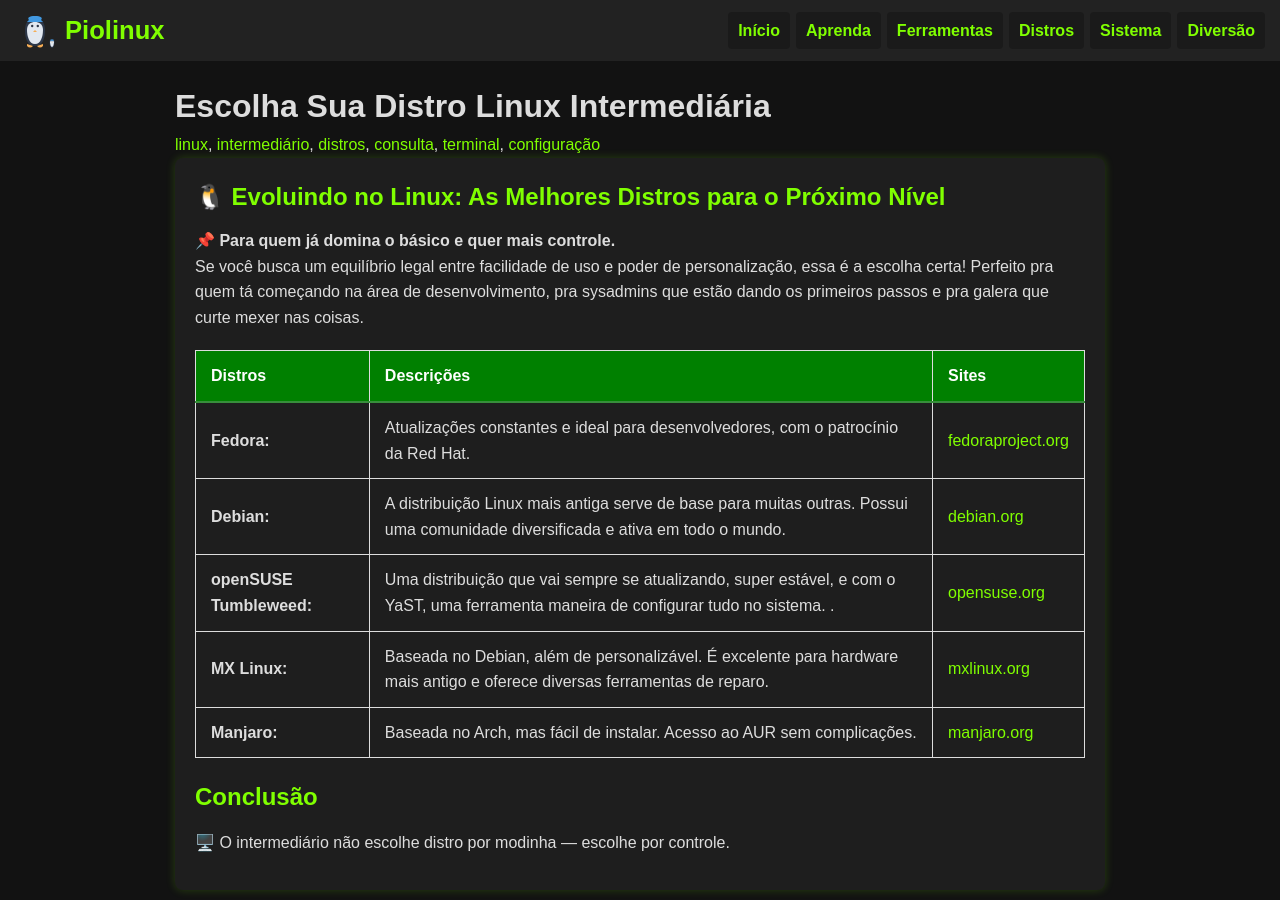
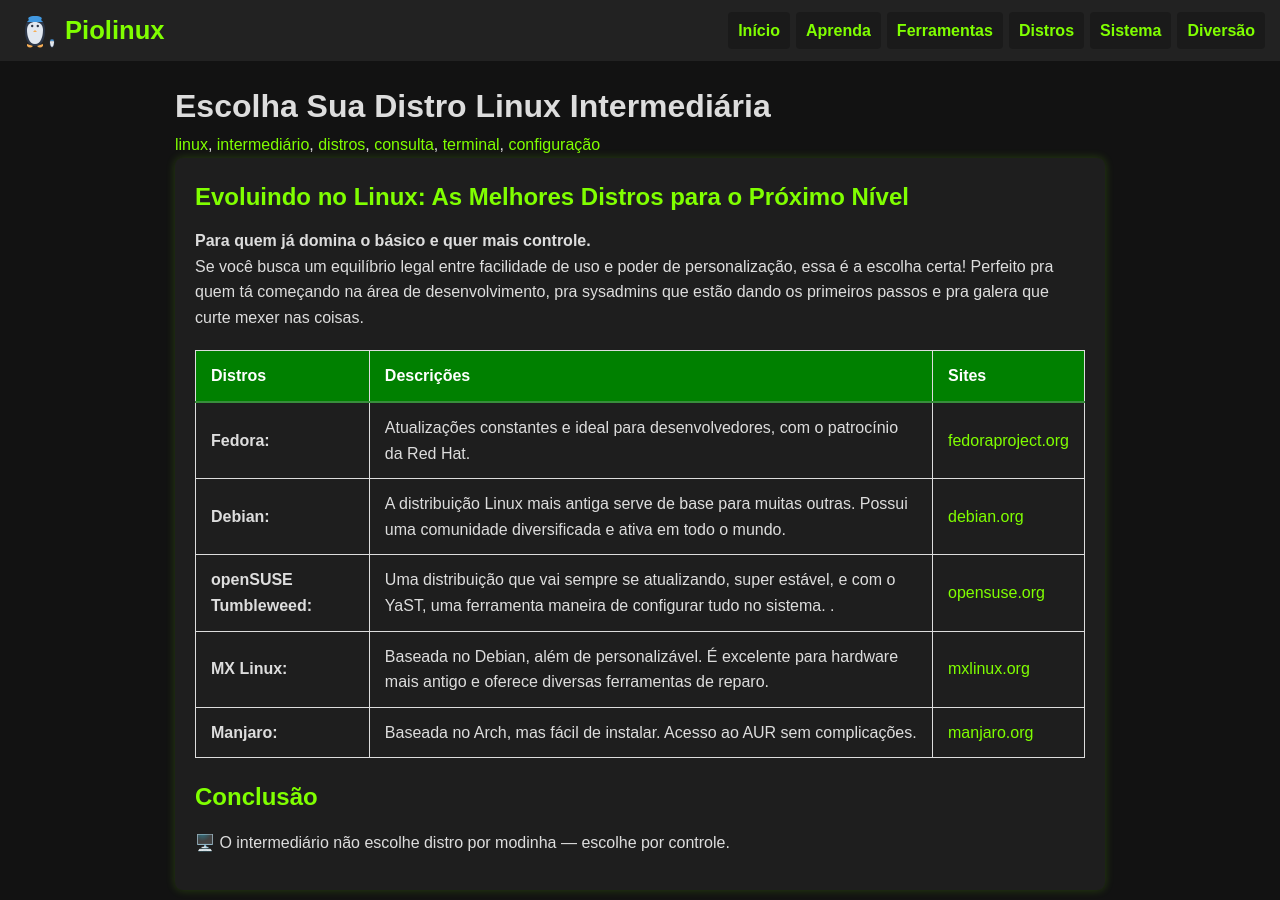
Before and after one commit to Piolinux/piolinux-site, a Jekyll site: the page built from _pages/distros/distros-intermediario.md, in a window 1280 px wide and 900 px high. Built offline with Jekyll 4.4.1, drawn with Linux system fonts in a browser that asks for light colours.

```diff
--- a/_pages/distros/distros-intermediario.md
+++ b/_pages/distros/distros-intermediario.md
@@ -17,10 +17,10 @@ permalink: /distros/intermediario/
 <section>
 
 
-<h2>🐧 Evoluindo no Linux: As Melhores Distros para o Próximo Nível</h2>
+<h2>Evoluindo no Linux: As Melhores Distros para o Próximo Nível</h2>
 
 <div>
-  <strong>📌 Para quem já domina o básico e quer mais controle.</strong><br>
+  <strong>Para quem já domina o básico e quer mais controle.</strong><br>
  Se você busca um equilíbrio legal entre facilidade de uso e poder de personalização, essa é a escolha certa! Perfeito pra quem tá começando na área de desenvolvimento, pra sysadmins que estão dando os primeiros passos e pra galera que curte mexer nas coisas.
 
 </div>
```
